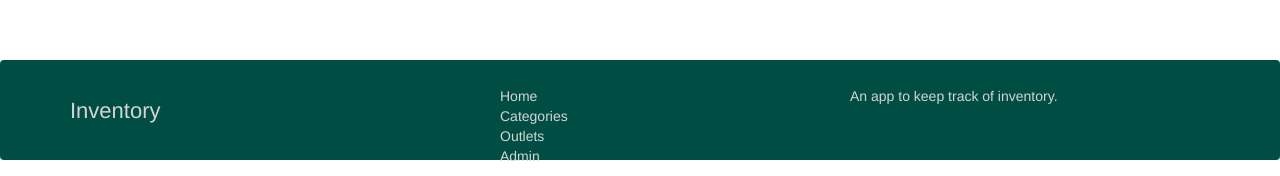
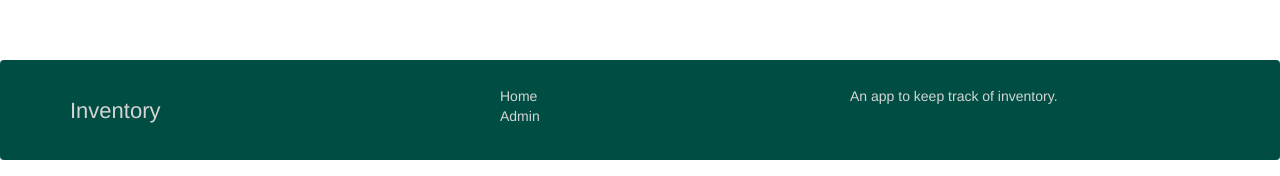
Before and after one commit to LCmry/inventory, a Django app: page / in a window 1280 px wide. Shown: the part 960-1136 px from the top of the page. Run offline with Django 3.2, Linux system fonts and the light colour scheme; data that the repository does not hold is empty; some libraries are stand-ins or nearby versions.

Commit message:
Footer edit

```diff
--- a/templates/_base.html
+++ b/templates/_base.html
@@ -71,8 +71,6 @@
           <div class="col-md-4 col-sm-4 col-xs-4">
             <ul>
               <li><a href="/">Home</a></li>
-              <li><a href="/categories">Categories</a></li>
-              <li><a href="/outlets">Outlets</a></li>
               <li><a href="/admin">Admin</a></li>
             </ul>
           </div>
```
